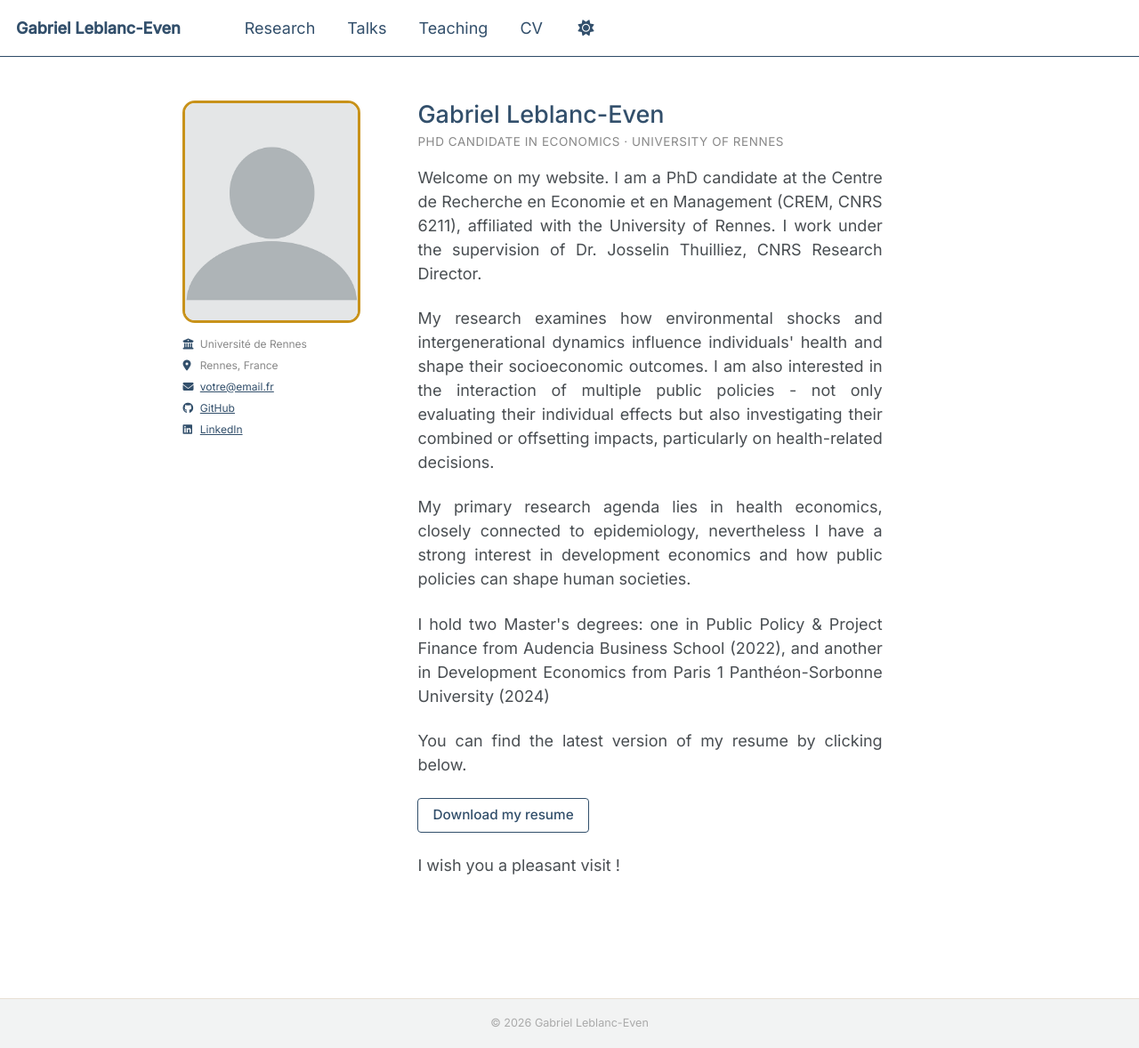
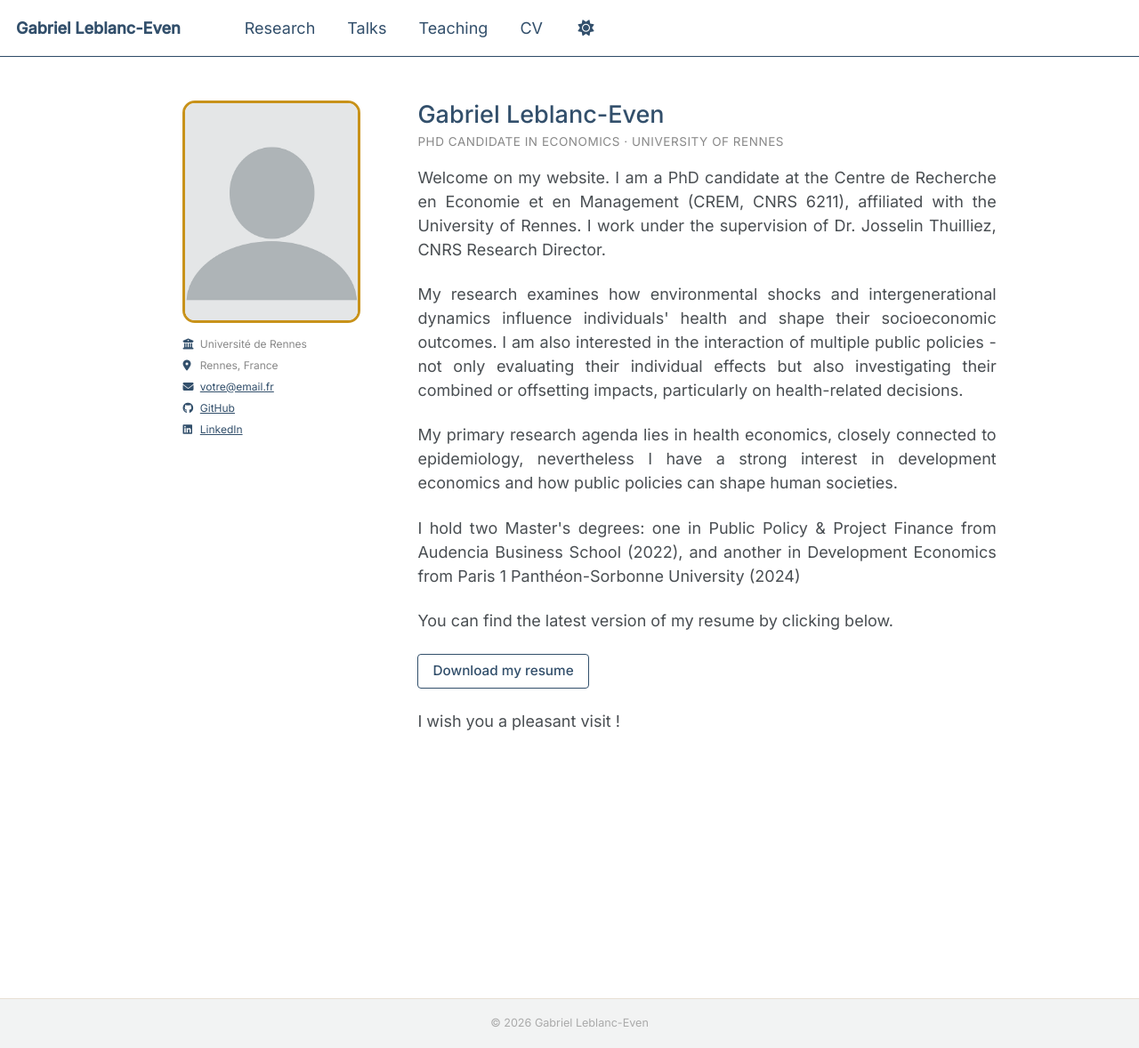
Before and after one commit to gabriel-leblanceven/gabriel-leblanceven.github.io, a Jekyll site: the page built from _pages/about.md, in a window 1280 px wide and 1178 px high. Shown: the whole window at 89% size. Built offline with Jekyll 4.4.1, drawn with Linux system fonts in a browser that asks for light colours; a script bundle is joined from its source files by our own code; library files that are not in the unit come from our copies.

Commit message:
Update about.md

```diff
--- a/_pages/about.md
+++ b/_pages/about.md
@@ -3,7 +3,7 @@ permalink: /
 title: ""
 author_profile: false
 ---
-<div style="display: flex; gap: 64px; align-items: flex-start; margin-bottom: 32px; margin-left: -128px;">
+<div style="display: flex; gap: 64px; align-items: flex-start; margin-bottom: 32px; margin-left: -128px; margin-right: -128px;">
   <div style="flex-shrink: 0; text-align: center;">
     <img src="/images/profile.png" alt="Photo" style="width: 200px; height: 250px; border-radius: 14px; border: 3px solid #c8921a; object-fit: cover;">
    <p style="margin-top: 12px; font-size: 12px; color: #888; line-height: 2; text-align: left;">
```
